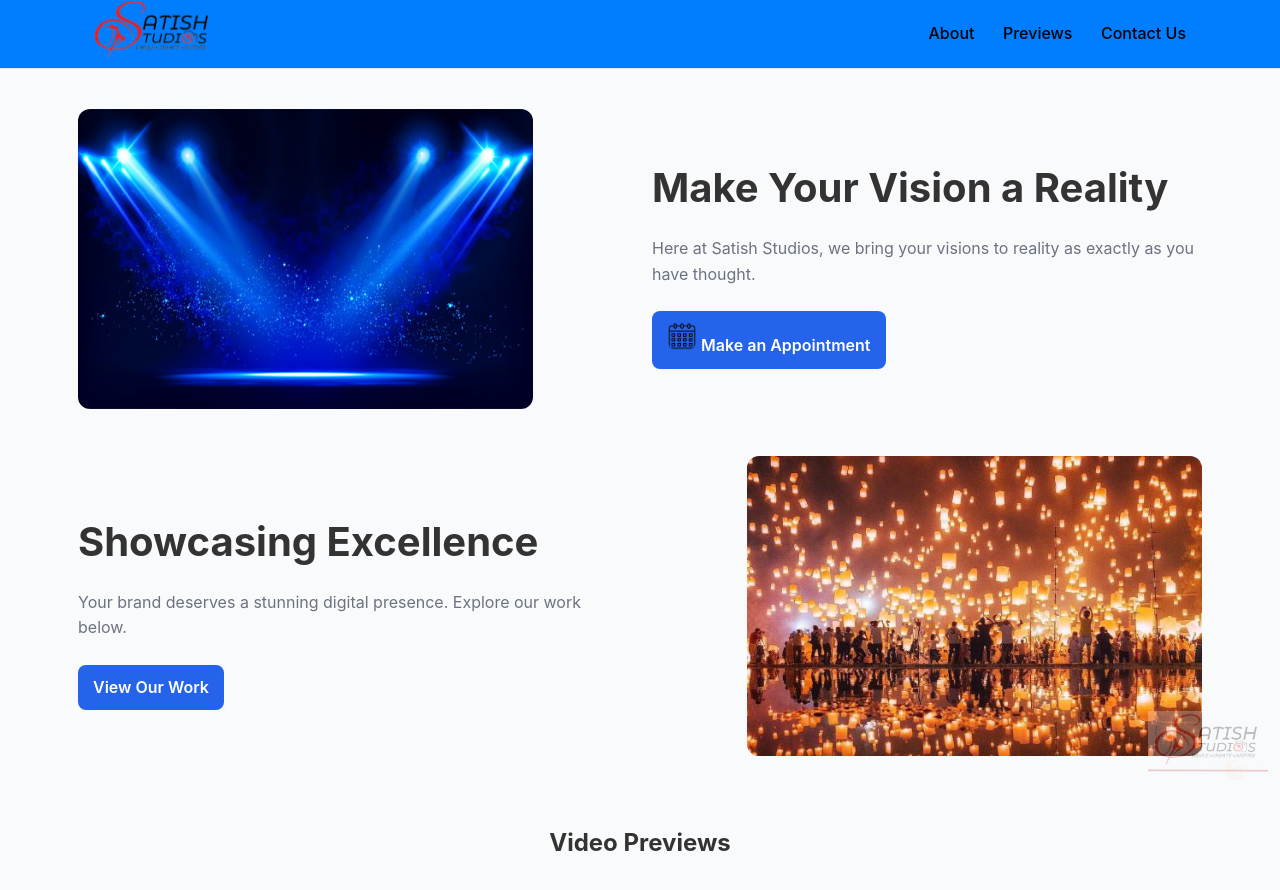
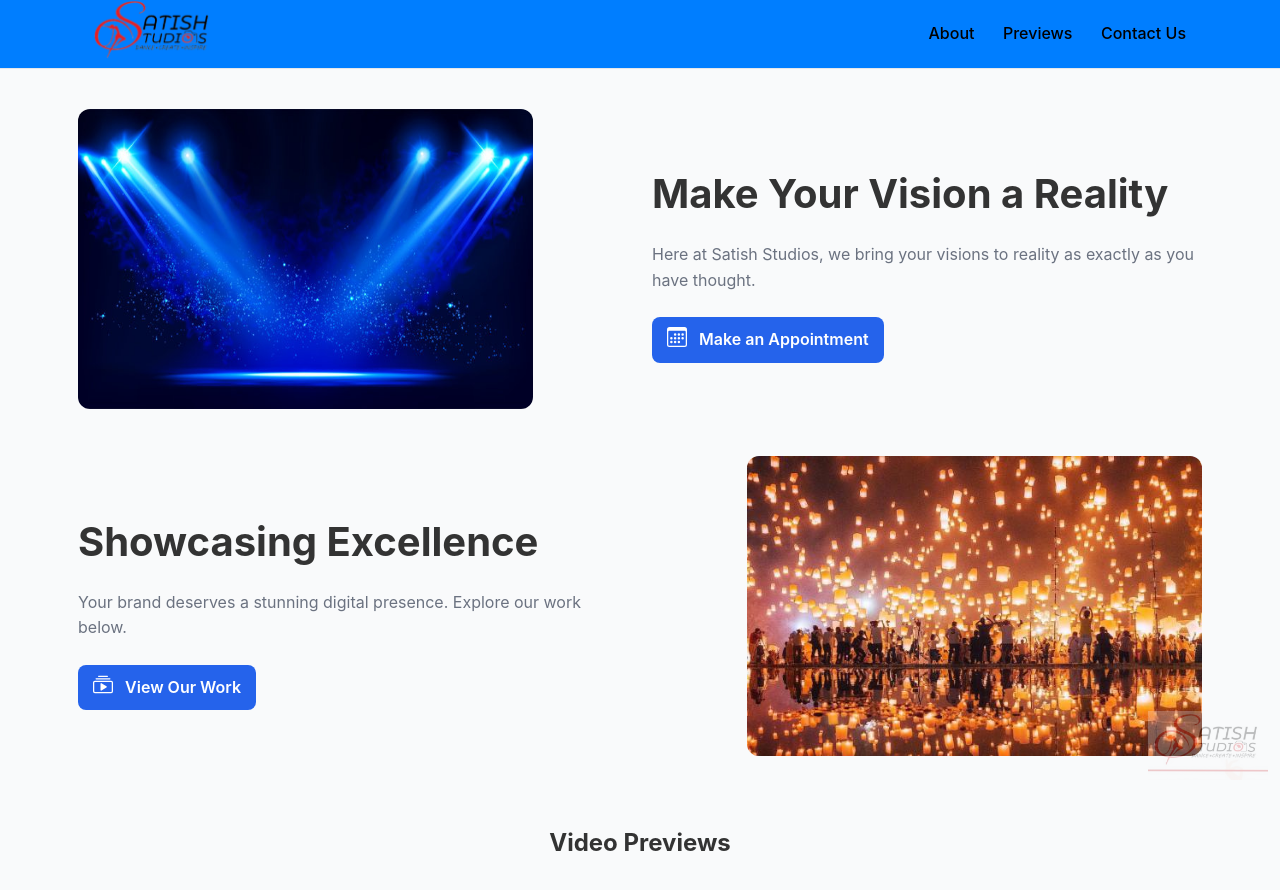
Before and after one commit to sxg00/SatishStudio, a plain HTML site: page !satishstudios.html in a window 1280 px wide. Shown: the top 890 px of the page. Drawn offline with Linux system fonts and the light colour scheme.

Commit message:
edited icons

```diff
--- a/!satishstudios.html
+++ b/!satishstudios.html
@@ -30,7 +30,12 @@
     <div class="hero-text">
       <h1>Make Your Vision a Reality</h1>
       <p>Here at Satish Studios, we bring your visions to reality as exactly as you have thought.</p>
-      <a href="#contact" class="btn-primary"><img src="cal.png" style="height:30px;">  Make an Appointment</a>
+      <a href="#contact" class="btn-primary">
+        <svg xmlns="http://www.w3.org/2000/svg" width="20" height="20" fill="currentColor" class="bi bi-calendar3" viewBox="0 0 16 16" style="vertical-align: top;">
+  <path d="M14 0H2a2 2 0 0 0-2 2v12a2 2 0 0 0 2 2h12a2 2 0 0 0 2-2V2a2 2 0 0 0-2-2M1 3.857C1 3.384 1.448 3 2 3h12c.552 0 1 .384 1 .857v10.286c0 .473-.448.857-1 .857H2c-.552 0-1-.384-1-.857z"/>
+  <path d="M6.5 7a1 1 0 1 0 0-2 1 1 0 0 0 0 2m3 0a1 1 0 1 0 0-2 1 1 0 0 0 0 2m3 0a1 1 0 1 0 0-2 1 1 0 0 0 0 2m-9 3a1 1 0 1 0 0-2 1 1 0 0 0 0 2m3 0a1 1 0 1 0 0-2 1 1 0 0 0 0 2m3 0a1 1 0 1 0 0-2 1 1 0 0 0 0 2m3 0a1 1 0 1 0 0-2 1 1 0 0 0 0 2m-9 3a1 1 0 1 0 0-2 1 1 0 0 0 0 2m3 0a1 1 0 1 0 0-2 1 1 0 0 0 0 2m3 0a1 1 0 1 0 0-2 1 1 0 0 0 0 2"/>
+</svg>
+&nbsp; Make an Appointment</a>
     </div>
   </section>
 
@@ -38,7 +43,12 @@
     <div class="hero-text">
       <h1>Showcasing Excellence</h1>
       <p>Your brand deserves a stunning digital presence. Explore our work below.</p>
-      <a href="#videos" class="btn-primary"> View Our Work</a>
+      <a href="#videos" class="btn-primary">
+        <svg xmlns="http://www.w3.org/2000/svg" width="20" height="20" fill="currentColor" class="bi bi-collection-play" viewBox="0 0 16 16" style="vertical-align: top;">
+  <path d="M2 3a.5.5 0 0 0 .5.5h11a.5.5 0 0 0 0-1h-11A.5.5 0 0 0 2 3m2-2a.5.5 0 0 0 .5.5h7a.5.5 0 0 0 0-1h-7A.5.5 0 0 0 4 1m2.765 5.576A.5.5 0 0 0 6 7v5a.5.5 0 0 0 .765.424l4-2.5a.5.5 0 0 0 0-.848z"/>
+  <path d="M1.5 14.5A1.5 1.5 0 0 1 0 13V6a1.5 1.5 0 0 1 1.5-1.5h13A1.5 1.5 0 0 1 16 6v7a1.5 1.5 0 0 1-1.5 1.5zm13-1a.5.5 0 0 0 .5-.5V6a.5.5 0 0 0-.5-.5h-13A.5.5 0 0 0 1 6v7a.5.5 0 0 0 .5.5z"/>
+</svg>
+      &nbsp;  View Our Work</a>
     </div>
     <div class="hero-image">
       <img src="img2.jpg" style="height:300px">
```
